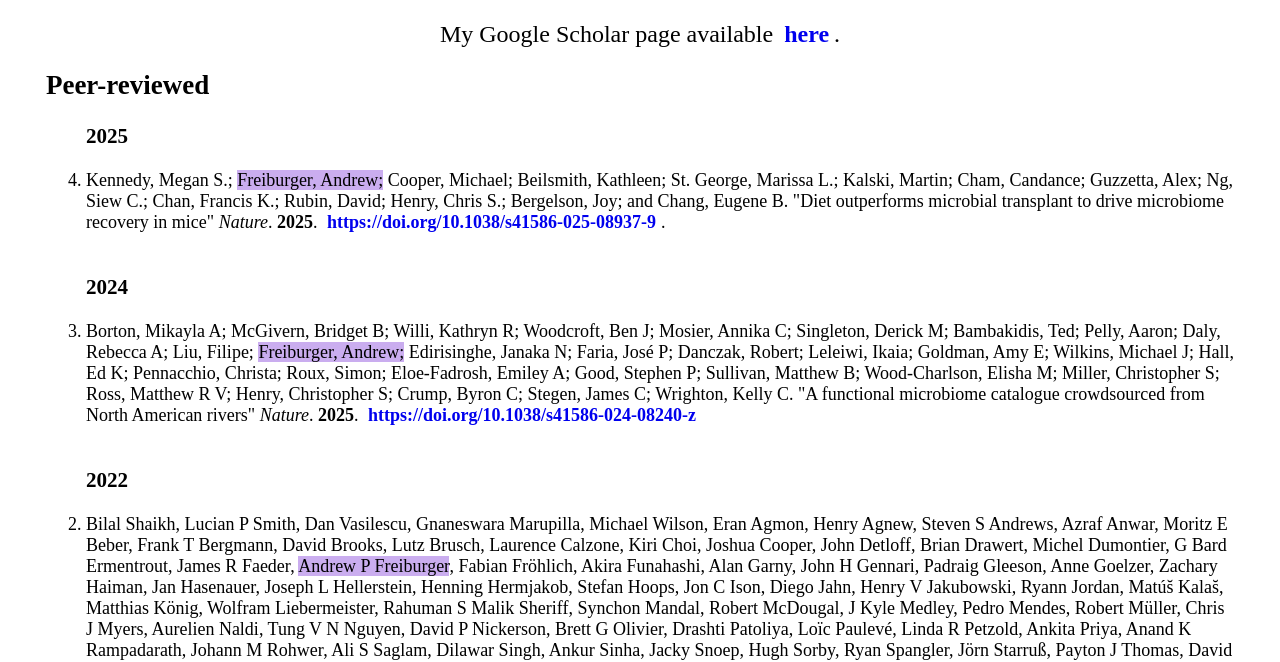
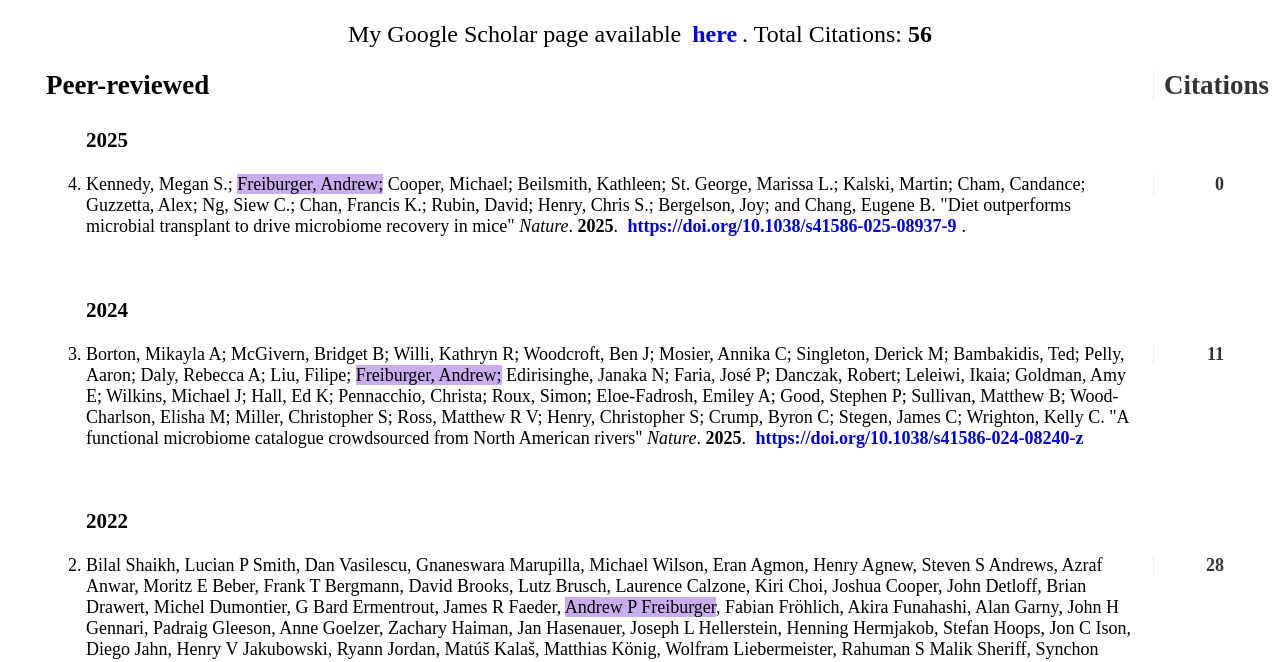
Before and after one commit to freiburgermsu/cv, a plain HTML site: page CV/publications.html in a window 1280 px wide. Shown: the part 131-793 px from the top of the page. Drawn offline with Linux system fonts and the light colour scheme.

Commit message:
publication citation column

```diff
--- a/CV/publications.html
+++ b/CV/publications.html
@@ -8,25 +8,30 @@
         <header-component></header-component>
         <main class="publications">
             <h1 class="header">Publications</h1>
-            <p class="note">My Google Scholar page available <a href="https://scholar.google.com/citations?user=YQkUyWsAAAAJ&hl=en&oi=ao"  target="_blank" rel="noreferrer noopener">here</a>.</p>
+            <p class="note">My Google Scholar page available <a href="https://scholar.google.com/citations?user=YQkUyWsAAAAJ&hl=en&oi=ao"  target="_blank" rel="noreferrer noopener">here</a>.  Total Citations: <b>56</b></p>
 
             <h2 id="peer-reviewed">Peer-reviewed</h2>
             <ol reversed="">
               <h3 id="2025peer">2025</h3>
 
-              <li>Kennedy, Megan S.; <span class="apf">Freiburger, Andrew;</span> Cooper, Michael; Beilsmith, Kathleen; St. George, Marissa L.; Kalski, Martin; Cham, Candance; Guzzetta, Alex; Ng, Siew C.; Chan, Francis K.; Rubin, David; Henry, Chris S.; Bergelson, Joy; and Chang, Eugene B. "Diet outperforms microbial transplant to drive microbiome recovery in mice"
+              <div class="entry">
+                <div class="paper">
+              <li citation-count="0">Kennedy, Megan S.; <span class="apf">Freiburger, Andrew;</span> Cooper, Michael; Beilsmith, Kathleen; St. George, Marissa L.; Kalski, Martin; Cham, Candance; Guzzetta, Alex; Ng, Siew C.; Chan, Francis K.; Rubin, David; Henry, Chris S.; Bergelson, Joy; and Chang, Eugene B. "Diet outperforms microbial transplant to drive microbiome recovery in mice"
                 <i>Nature</i>. <b>2025</b>. <a href="https://doi.org/10.1038/s41586-025-08937-9" target="_blank" rel="noreferrer noopener">https://doi.org/10.1038/s41586-025-08937-9</a>.
               </li><br>
 
               <h3 id="2024peer">2024</h3>
 
-              <li>
-                Borton, Mikayla A; McGivern, Bridget B; Willi, Kathryn R; Woodcroft, Ben J; Mosier, Annika C; Singleton, Derick M; Bambakidis, Ted; Pelly, Aaron; Daly, Rebecca A; Liu, Filipe; <span class="apf">Freiburger, Andrew;</span> Edirisinghe, Janaka N; Faria, José P; Danczak, Robert; Leleiwi, Ikaia; Goldman, Amy E; Wilkins, Michael J; Hall, Ed K; Pennacchio, Christa; Roux, Simon; Eloe-Fadrosh, Emiley A; Good, Stephen P; Sullivan, Matthew B; Wood-Charlson, Elisha M; Miller, Christopher S; Ross, Matthew R V; Henry, Christopher S; Crump, Byron C; Stegen, James C; Wrighton, Kelly C. "A functional microbiome catalogue crowdsourced from North American rivers"
-                <i>Nature</i>. <b>2025</b>. <a href="https://doi.org/10.1038/s41586-024-08240-z" target="_blank" rel="noreferrer noopener">https://doi.org/10.1038/s41586-024-08240-z</a>
+              <li citation-count="11">
+                <div class="paper">
+                  Borton, Mikayla A; McGivern, Bridget B; Willi, Kathryn R; Woodcroft, Ben J; Mosier, Annika C; Singleton, Derick M; Bambakidis, Ted; Pelly, Aaron; Daly, Rebecca A; Liu, Filipe; <span class="apf">Freiburger, Andrew;</span> Edirisinghe, Janaka N; Faria, José P; Danczak, Robert; Leleiwi, Ikaia; Goldman, Amy E; Wilkins, Michael J; Hall, Ed K; Pennacchio, Christa; Roux, Simon; Eloe-Fadrosh, Emiley A; Good, Stephen P; Sullivan, Matthew B; Wood-Charlson, Elisha M; Miller, Christopher S; Ross, Matthew R V; Henry, Christopher S; Crump, Byron C; Stegen, James C; Wrighton, Kelly C. "A functional microbiome catalogue crowdsourced from North American rivers"
+                  <i>Nature</i>. <b>2025</b>. <a href="https://doi.org/10.1038/s41586-024-08240-z" target="_blank" rel="noreferrer noopener">https://doi.org/10.1038/s41586-024-08240-z</a>
+                </div>
+
               </li><br>
 
               <h3 id="2022peer">2022</h3>
-              <li>Bilal Shaikh, Lucian P Smith, Dan Vasilescu, Gnaneswara Marupilla, Michael Wilson, Eran Agmon, Henry Agnew, Steven S Andrews, Azraf Anwar, Moritz E Beber, Frank T Bergmann, David Brooks,
+              <li citation-count="28">Bilal Shaikh, Lucian P Smith, Dan Vasilescu, Gnaneswara Marupilla, Michael Wilson, Eran Agmon, Henry Agnew, Steven S Andrews, Azraf Anwar, Moritz E Beber, Frank T Bergmann, David Brooks,
                 Lutz Brusch, Laurence Calzone, Kiri Choi, Joshua Cooper, John Detloff, Brian Drawert, Michel Dumontier, G Bard Ermentrout, James R Faeder, <span class="apf">Andrew P Freiburger</span>, Fabian Fr&ouml;hlich, Akira Funahashi,
                 Alan Garny, John H Gennari, Padraig Gleeson, Anne Goelzer, Zachary Haiman, Jan Hasenauer, Joseph L Hellerstein, Henning Hermjakob, Stefan Hoops, Jon C Ison, Diego Jahn, Henry V Jakubowski,
                 Ryann Jordan, Matu&#769;s&#774; Kalas&#774;, Matthias K&ouml;nig, Wolfram Liebermeister, Rahuman S Malik Sheriff, Synchon Mandal, Robert McDougal, J Kyle Medley, Pedro Mendes, Robert Mu&#776;ller, Chris J Myers,
@@ -37,7 +42,7 @@
               </li><br>
 
               <h3 id="2021peer">2021</h3>
-              <li><span class="apf">Freiburger, Andrew Philip</span> and Lucia, Lucian. "Hemp is the 21st century Tobacco: A Review". <i>ACS Journal of Agricultural Science and Technology</i>. <b>2021</b>. <a href="https://pubs.acs.org/doi/full/10.1021/acsagscitech.1c00114" target="_blank" rel="noreferrer noopener">https://doi.org/10.1021/acsagscitech.1c00114</a> (<strong><a href="https://thesustainablevegan.org/?page_id=446" target="_blank" rel="noreferrer noopener">HTML version</a></strong>).
+              <li citation-count="0"><span class="apf">Freiburger, Andrew Philip</span> and Lucia, Lucian. "Hemp is the 21st century Tobacco: A Review". <i>ACS Journal of Agricultural Science and Technology</i>. <b>2021</b>. <a href="https://pubs.acs.org/doi/full/10.1021/acsagscitech.1c00114" target="_blank" rel="noreferrer noopener">https://doi.org/10.1021/acsagscitech.1c00114</a> (<strong><a href="https://thesustainablevegan.org/?page_id=446" target="_blank" rel="noreferrer noopener">HTML version</a></strong>).
               </li><br>
 
             </ol>
@@ -46,42 +51,42 @@
             <ol reversed="">
 
               <h3 id="2024pre">2024</h3>
-              <li>Kennedy, Megan S.; <span class="apf">Freiburger, Andrew;</span> Cooper, Michael; Beilsmith, Kathleen; St. George, Marissa L.; Kalski, Martin; Cham, Candance; Guzzetta, Alex; Ng, Siew C.; Chan, Francis K.; Rubin, David; Henry, Chris S.; Bergelson, Joy; and Chang, Eugene B. "Diet outperforms microbial transplant to drive microbiome recovery post-antibiotics"
+              <li citation-count="0">Kennedy, Megan S.; <span class="apf">Freiburger, Andrew;</span> Cooper, Michael; Beilsmith, Kathleen; St. George, Marissa L.; Kalski, Martin; Cham, Candance; Guzzetta, Alex; Ng, Siew C.; Chan, Francis K.; Rubin, David; Henry, Chris S.; Bergelson, Joy; and Chang, Eugene B. "Diet outperforms microbial transplant to drive microbiome recovery post-antibiotics"
                 <i>bioRxiv</i>. <b>2024</b>. <a href="https://doi.org/10.1101/2024.08.01.606245" target="_blank" rel="noreferrer noopener">https://doi.org/10.1101/2024.08.01.606245</a>.
               </li><br>
 
-              <li>Oliverio, Angela M.; Narrowe, Adrienne B.; Villa, Jorge A.; Rinke, Christian; Hoyt, David W.; Liu, Pengfei; McGivern, Bridget B.; Bechtold, Emily K.; Ellenbogen, Jared B.; Daly, Rebecca A.; Smith, Garrett J.; Angle, Jordan C.; Flynn, Rory M.; <span class="apf">Freiburger, Andrew P.</span>; Louie, Katherine B.; Stemple, Brooke; Northern, Trent R.; Henry, Christopher; Miller, Christopher S.; Morin, Timothy H.; Bohrer, Gil; Borton, Mikayla A.; Wrighton, Kelly C. "Mapping the soil microbiome functions shaping wetland methane emissions"  <i>bioRxiv</i>. <b>2024</b>. <a href="https://doi.org/10.1101/2024.02.06.579222" target="_blank" rel="noreferrer noopener">https://doi.org/10.1101/2024.02.06.579222</a>.
+              <li citation-count="2">Oliverio, Angela M.; Narrowe, Adrienne B.; Villa, Jorge A.; Rinke, Christian; Hoyt, David W.; Liu, Pengfei; McGivern, Bridget B.; Bechtold, Emily K.; Ellenbogen, Jared B.; Daly, Rebecca A.; Smith, Garrett J.; Angle, Jordan C.; Flynn, Rory M.; <span class="apf">Freiburger, Andrew P.</span>; Louie, Katherine B.; Stemple, Brooke; Northern, Trent R.; Henry, Christopher; Miller, Christopher S.; Morin, Timothy H.; Bohrer, Gil; Borton, Mikayla A.; Wrighton, Kelly C. "Mapping the soil microbiome functions shaping wetland methane emissions"  <i>bioRxiv</i>. <b>2024</b>. <a href="https://doi.org/10.1101/2024.02.06.579222" target="_blank" rel="noreferrer noopener">https://doi.org/10.1101/2024.02.06.579222</a>.
               </li><br>
 
               <h3 id="2023pre">2023</h3>
-              <li>Faria, José P.; Liu, Filipe; Edirisinghe, Janaka N.; Gupta, Nidhi; Seaver, Samuel M.D.; <span class="apf">Freiburger, Andrew P.</span>; Zhang, Qizhi; Weisenhorn, Pamela; Conrad, Neal; Zarecki, Raphy; Song, Hyun-Seob; DeJongh, Matthew; Best, Aaron A.;
+              <li citation-count="11">Faria, José P.; Liu, Filipe; Edirisinghe, Janaka N.; Gupta, Nidhi; Seaver, Samuel M.D.; <span class="apf">Freiburger, Andrew P.</span>; Zhang, Qizhi; Weisenhorn, Pamela; Conrad, Neal; Zarecki, Raphy; Song, Hyun-Seob; DeJongh, Matthew; Best, Aaron A.;
                 Cottingham, Robert W.; Arkin, Adam P.; and Henry, Christopher S. "ModelSEED v2: High-throughput genome-scale metabolic model reconstruction with enhanced energy biosynthesis pathway prediction"
                 <i>bioRxiv</i>. <b>2023</b>. <a href="https://doi.org/10.1101/2023.10.04.556561" target="_blank" rel="noreferrer noopener">https://doi.org/10.1101/2023.10.04.556561</a>.
               </li><br>
 
-              <li>Sakkaff, Zahmeeth; <span class="apf">Freiburger, Andrew P.</span>; Henry, Christopher; and Nanayakkara, A. "Mental Tasks for Controlling Cursor Movements in a Brain Computer Interface"
+              <li citation-count="0">Sakkaff, Zahmeeth; <span class="apf">Freiburger, Andrew P.</span>; Henry, Christopher; and Nanayakkara, A. "Mental Tasks for Controlling Cursor Movements in a Brain Computer Interface"
                 <i>medRxiv</i>. <b>2023</b>. <a href="https://doi.org/10.1101/2023.08.29.23294785" target="_blank" rel="noreferrer noopener">https://doi.org/10.1101/2023.08.29.23294785</a>.
               </li><br>
 
-              <li>Sakkaff, Zahmeeth; <span class="apf">Freiburger, Andrew P.</span>; Catlett, Jennie L.; Cashman, Mikaela; Immaneni, Aditya; Buan, Nicole R.; Cohen, Myra B.; Henry, Christopher; and Pierobon, Massimiliano. "A Molecular Communication model for cellular metabolism"
+              <li citation-count="1">Sakkaff, Zahmeeth; <span class="apf">Freiburger, Andrew P.</span>; Catlett, Jennie L.; Cashman, Mikaela; Immaneni, Aditya; Buan, Nicole R.; Cohen, Myra B.; Henry, Christopher; and Pierobon, Massimiliano. "A Molecular Communication model for cellular metabolism"
                 <i>bioRxiv</i>. <b>2023</b>. <a href="https://doi.org/10.1101/2023.06.28.546976" target="_blank" rel="noreferrer noopener">https://doi.org/10.1101/2023.06.28.546976</a>.
               </li><br>
 
-              <li>Sakkaff, Zahmeeth; <span class="apf">Freiburger, Andrew P.</span>; Gupta, Nidhi; Pierobon, Massimiliano; and Henry, Christopher. "Information- and Communication-Centric Approach in Cell Metabolism for Analyzing Behavior of Microbial Communities"
+              <li citation-count="1">Sakkaff, Zahmeeth; <span class="apf">Freiburger, Andrew P.</span>; Gupta, Nidhi; Pierobon, Massimiliano; and Henry, Christopher. "Information- and Communication-Centric Approach in Cell Metabolism for Analyzing Behavior of Microbial Communities"
                 <i>bioRxiv</i>. <b>2023</b>. <a href="https://doi.org/10.1101/2023.08.23.554558" target="_blank" rel="noreferrer noopener">https://doi.org/10.1101/2023.08.23.554558</a>.
               </li><br>
 
               <h3 id="2022pre">2022</h3>
-              <li><span class="apf">Freiburger, Andrew P.</span>; Dewey, Jeffrey A.; Foflonker, Fatima; Babnigg, Gyorgy; Antonopoulos, Dionysios A.; and Henry, Christopher. "A microbial community growth model for dynamic phenotype predictions"
+              <li citation-count="0"><span class="apf">Freiburger, Andrew P.</span>; Dewey, Jeffrey A.; Foflonker, Fatima; Babnigg, Gyorgy; Antonopoulos, Dionysios A.; and Henry, Christopher. "A microbial community growth model for dynamic phenotype predictions"
                 <i>bioRxiv</i>. <b>2022</b>. <a href="https://doi.org/10.1101/2022.12.15.520667" target="_blank" rel="noreferrer noopener">https://doi.org/10.1101/2022.12.15.520667</a>.
               </li><br>
 
-              <li><span class="apf">Freiburger, Andrew P.</span>; Molins, Sergi; and Buckley, Heather L. "A One-Dimensional Reactive Transport Model of Geochemical Scaling in Reverse Osmosis Desalination."
+              <li citation-count="1"><span class="apf">Freiburger, Andrew P.</span>; Molins, Sergi; and Buckley, Heather L. "A One-Dimensional Reactive Transport Model of Geochemical Scaling in Reverse Osmosis Desalination."
                 <i>Pre-print in SSRN</i>. <b>2022</b>. <a href="http://dx.doi.org/10.2139/ssrn.4124149" target="_blank" rel="noreferrer noopener">http://dx.doi.org/10.2139/ssrn.4124149</a>.
               </li><br>
 
               <h3 id="2021pre">2021</h3>
-              <li>Shaikh, Bilal*; <span class="apf">Freiburger, Andrew Philip</span>*; Konig, Matthias; Bergman, Frank T.; Nickerson, David P.; Sauro, Herbert M.; Blinov, Michael L.; Smith, Lucian P.; Moraru, Ion I.; and Karr, Jonathan R. "SED-ML Validator: tool for debugging simulation experiments". <i>arXiv</i>. <b>2021</b>. <a href="https://doi.org/10.48550/arXiv.2106.00844" target="_blank" rel="noreferrer noopener">https://doi.org/10.48550/arXiv.2106.00844</a>. &ensp; * These authors contributed equally to this work.
+              <li citation-count="0">Shaikh, Bilal*; <span class="apf">Freiburger, Andrew Philip</span>*; Konig, Matthias; Bergman, Frank T.; Nickerson, David P.; Sauro, Herbert M.; Blinov, Michael L.; Smith, Lucian P.; Moraru, Ion I.; and Karr, Jonathan R. "SED-ML Validator: tool for debugging simulation experiments". <i>arXiv</i>. <b>2021</b>. <a href="https://doi.org/10.48550/arXiv.2106.00844" target="_blank" rel="noreferrer noopener">https://doi.org/10.48550/arXiv.2106.00844</a>. &ensp; * These authors contributed equally to this work.
               </li><br>
 
             </ol>
@@ -90,14 +95,14 @@
             <ol reversed="">
 
               <h3 id="2022pop">2022</h3>
-              <li><span class="apf">Freiburger, Andrew;</span> Shaikh, Bilal; and Karr, Jonathan. "BioSimulations, a platform for sharing and reusing biological simulations: A case study of reproducible and reusable data visualizations with HDF5, HSDS, and Vega". <i>The HDF Group Blog</i>. <b>2022</b>. <a href="https://www.hdfgroup.org/2022/02/biosimulations-a-platform-for-sharing-and-reusing-biological-simulations/" target="_blank" rel="noreferrer noopener">https://www.hdfgroup.org/2022/02/biosimulations-a-platform-for-sharing-and-reusing-biological-simulations/</a>.
+              <li citation-count="1"><span class="apf">Freiburger, Andrew;</span> Shaikh, Bilal; and Karr, Jonathan. "BioSimulations, a platform for sharing and reusing biological simulations: A case study of reproducible and reusable data visualizations with HDF5, HSDS, and Vega". <i>The HDF Group Blog</i>. <b>2022</b>. <a href="https://www.hdfgroup.org/2022/02/biosimulations-a-platform-for-sharing-and-reusing-biological-simulations/" target="_blank" rel="noreferrer noopener">https://www.hdfgroup.org/2022/02/biosimulations-a-platform-for-sharing-and-reusing-biological-simulations/</a>.
               </li><br>
 
               <h3 id="2021pop">2021</h3>
-              <li><span class="apf">Freiburger, Andrew Philip</span>. "Utters versus Oats". <a href="https://canadianveganmagazine.ca/" target="_blank" rel="noreferrer noopener"><em>Canadian Vegan</em></a>. <b>Spring 2021</b>. (<strong><a href="https://thesustainablevegan.org/utters-versus-oats/" target="_blank" rel="noreferrer noopener">HTML version</a></strong>).
+              <li citation-count="0"><span class="apf">Freiburger, Andrew Philip</span>. "Utters versus Oats". <a href="https://canadianveganmagazine.ca/" target="_blank" rel="noreferrer noopener"><em>Canadian Vegan</em></a>. <b>Spring 2021</b>. (<strong><a href="https://thesustainablevegan.org/utters-versus-oats/" target="_blank" rel="noreferrer noopener">HTML version</a></strong>).
               </li><br>
 
-              <li><span class="apf">Freiburger, Andrew Philip</span>. <a href="https://thesustainablevegan.org/wp-content/uploads/2021/03/Holiday-Meal-Environmental-Effects_FINAL9287.pdf">"Sustainable and Nutritious Diet"</a>. <em>Canadian Vegan</em></a>. <b>Winter 2020-2021</b>. (<strong><a href="https://thesustainablevegan.org/sustainable-and-nutritional-diet-featured-in-the-canadian-vegan-magazine/" target="_blank" rel="noreferrer noopener">HTML version</a></strong>).
+              <li citation-count="0"><span class="apf">Freiburger, Andrew Philip</span>. <a href="https://thesustainablevegan.org/wp-content/uploads/2021/03/Holiday-Meal-Environmental-Effects_FINAL9287.pdf">"Sustainable and Nutritious Diet"</a>. <em>Canadian Vegan</em></a>. <b>Winter 2020-2021</b>. (<strong><a href="https://thesustainablevegan.org/sustainable-and-nutritional-diet-featured-in-the-canadian-vegan-magazine/" target="_blank" rel="noreferrer noopener">HTML version</a></strong>).
               </li><br>
             </ol>
             </ol>
--- a/main.css
+++ b/main.css
@@ -145,3 +145,67 @@
   ul {
     padding: 0;
   }
+
+  /* .publications ol li {
+    display: grid;
+    grid-template-columns: 1fr 80px;
+    column-gap: 20px;
+    align-items: start;
+  }
+
+
+  .publications ol li .paper {
+    grid-column: 1;
+  }
+
+
+  .publications ol li::after {
+    content: attr(citation-count);
+    grid-column: 2;
+    justify-self: end;
+    font-weight: bold;
+    color: #333;
+    border-left: 1px solid #eee;
+    padding-left: 10px;
+  } */
+
+  .publications ol li {
+    position: relative;
+    padding-right: 100px;
+    margin-bottom: 1em;
+  }
+
+  .publications ol li::after {
+    content: attr(citation-count);
+    position: absolute;
+    top: 0;
+    right: 0;
+    width: 60px;
+    padding-left: 10px;
+    padding-right: 10px;
+    border-left: 1px solid #eee;
+    text-align: right;
+    font-weight: bold;
+    color: #333;
+  }
+
+  .publications h2#peer-reviewed {
+    position: relative;    /* create a positioning context */
+    padding-right: 80px;   /* same width you used on the li’s */
+    margin-bottom: 1em;    /* match your spacing */
+  }
+
+  /* 2. Float “Citations” into that gutter */
+  .publications h2#peer-reviewed::after {
+    content: "Citations";
+    position: absolute;
+    top: 0;                /* align to the top of the H2 */
+    right: 0;              /* flush to the right edge */
+    width: 60px;           /* same inner width as your li’s ::after */
+    padding-left: 10px;
+    padding-right: 10px;
+    border-left: 1px solid #eee;
+    text-align: right;
+    font-weight: bold;
+    color: #333;
+  }
```
Also changed, not shown: CV/conferences.html (+2 -2 lines).
